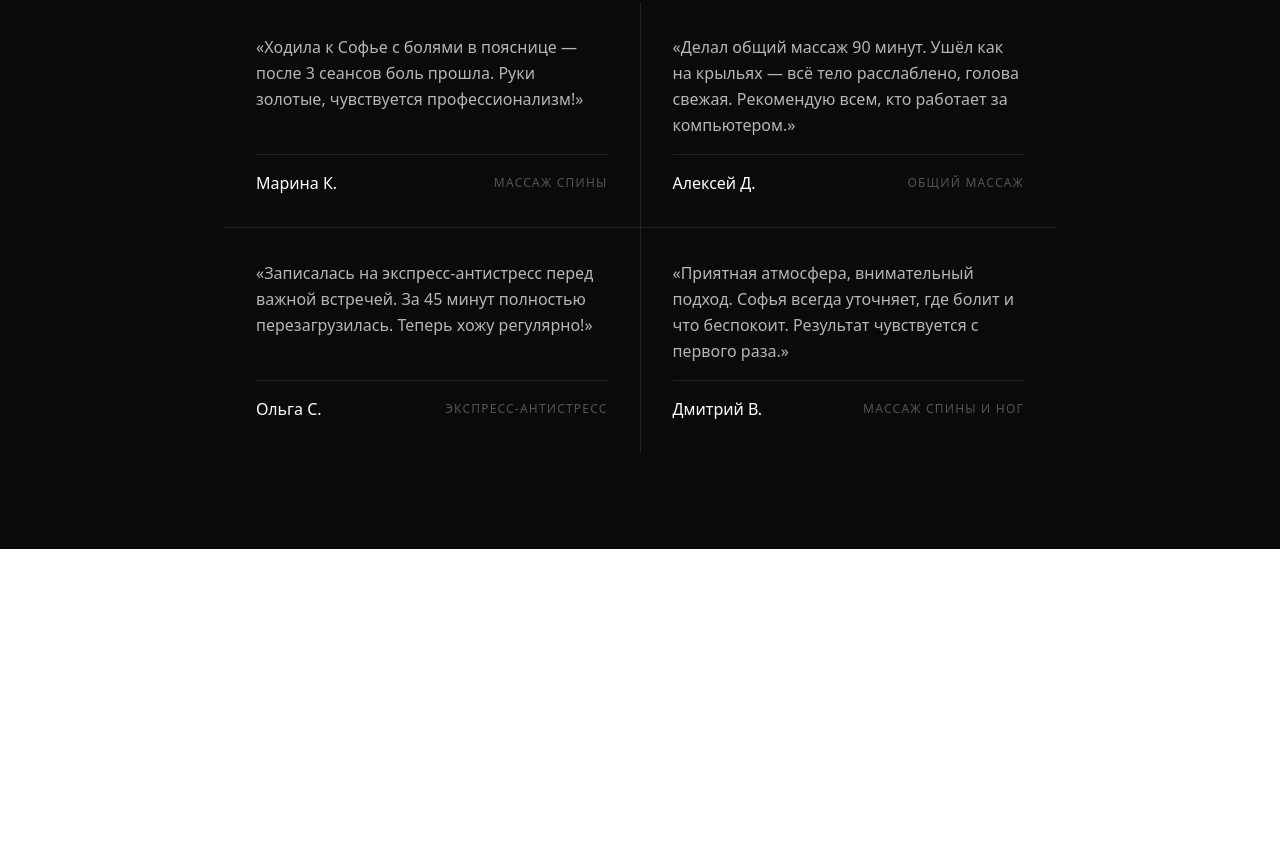
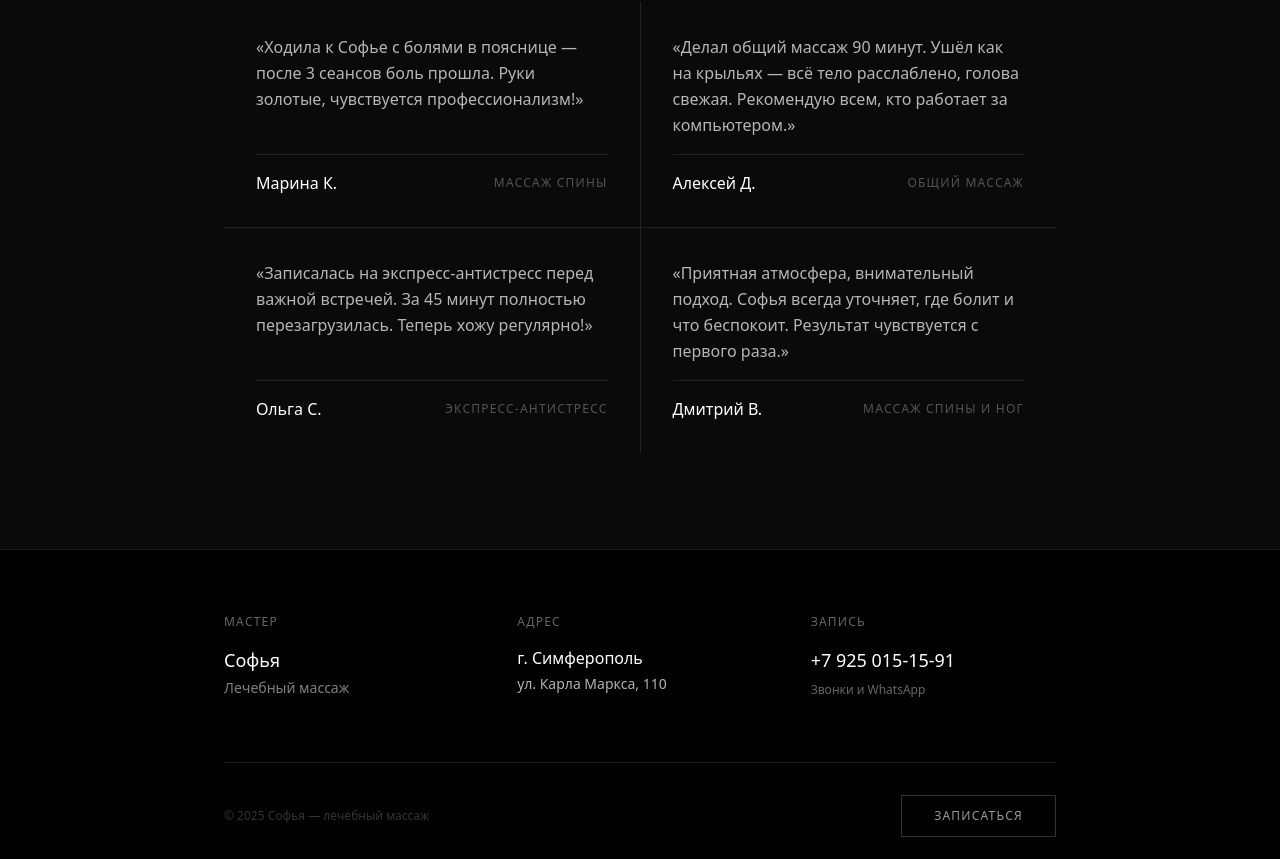
Before and after one commit to pr-poehali-dev/quantum-innovation-project-17, a React (Vite) app: page / in a window 1280 px wide. Shown: the part 2081-2940 px from the top of the page. Before the commit the page ends 2630 px from the top, so only its background shows below. Built offline with nearby package versions, Linux system fonts and the light colour scheme.

Commit message:
Fix: Missing link reference

```diff
--- /dev/null
+++ b/src/components/Footer.tsx
@@ -0,0 +1,39 @@
+export default function Footer() {
+  return (
+    <footer className="bg-black border-t border-white/10 py-16 px-8 md:px-16">
+      <div className="container mx-auto max-w-4xl">
+        <div className="grid grid-cols-1 md:grid-cols-3 gap-12">
+          <div>
+            <p className="text-xs tracking-widest uppercase text-white/40 mb-4">Мастер</p>
+            <p className="text-white text-lg font-light">Софья</p>
+            <p className="text-white/50 text-sm mt-1">Лечебный массаж</p>
+          </div>
+          <div>
+            <p className="text-xs tracking-widest uppercase text-white/40 mb-4">Адрес</p>
+            <p className="text-white font-light">г. Симферополь</p>
+            <p className="text-white/70 font-light text-sm mt-1">ул. Карла Маркса, 110</p>
+          </div>
+          <div>
+            <p className="text-xs tracking-widest uppercase text-white/40 mb-4">Запись</p>
+            <a
+              href="tel:+79250151591"
+              className="text-white text-lg font-light hover:text-white/70 transition-colors"
+            >
+              +7 925 015-15-91
+            </a>
+            <p className="text-white/40 text-xs mt-2">Звонки и WhatsApp</p>
+          </div>
+        </div>
+        <div className="mt-16 pt-8 border-t border-white/10 flex flex-col sm:flex-row items-center justify-between gap-4">
+          <p className="text-white/20 text-xs">© 2025 Софья — лечебный массаж</p>
+          <a
+            href="tel:+79250151591"
+            className="inline-flex items-center justify-center border border-white/20 px-8 py-3 text-xs tracking-widest text-white/60 uppercase transition-all hover:border-white hover:text-white"
+          >
+            Записаться
+          </a>
+        </div>
+      </div>
+    </footer>
+  );
+}
--- a/src/pages/Index.tsx
+++ b/src/pages/Index.tsx
@@ -1,6 +1,7 @@
 import HeroSection from '@/components/HeroSection';
 import ServicesSection from '@/components/ServicesSection';
 import ReviewsSection from '@/components/ReviewsSection';
+import Footer from '@/components/Footer';
 
 const Index = () => {
   return (
@@ -8,6 +9,7 @@ const Index = () => {
       <HeroSection />
       <ServicesSection />
       <ReviewsSection />
+      <Footer />
     </main>
   );
 };
```
